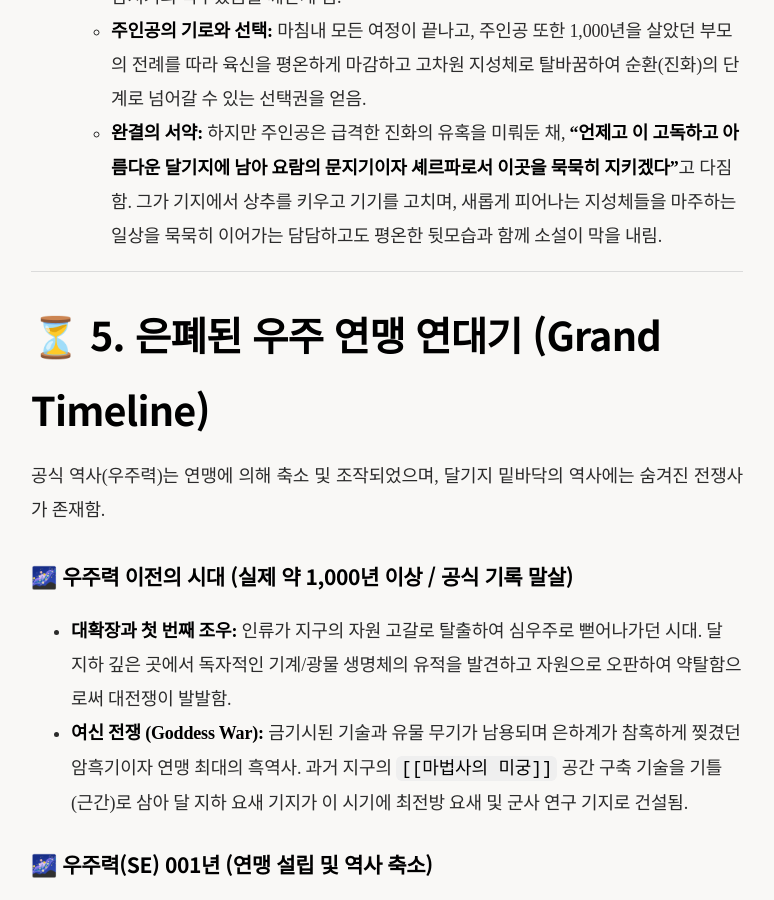
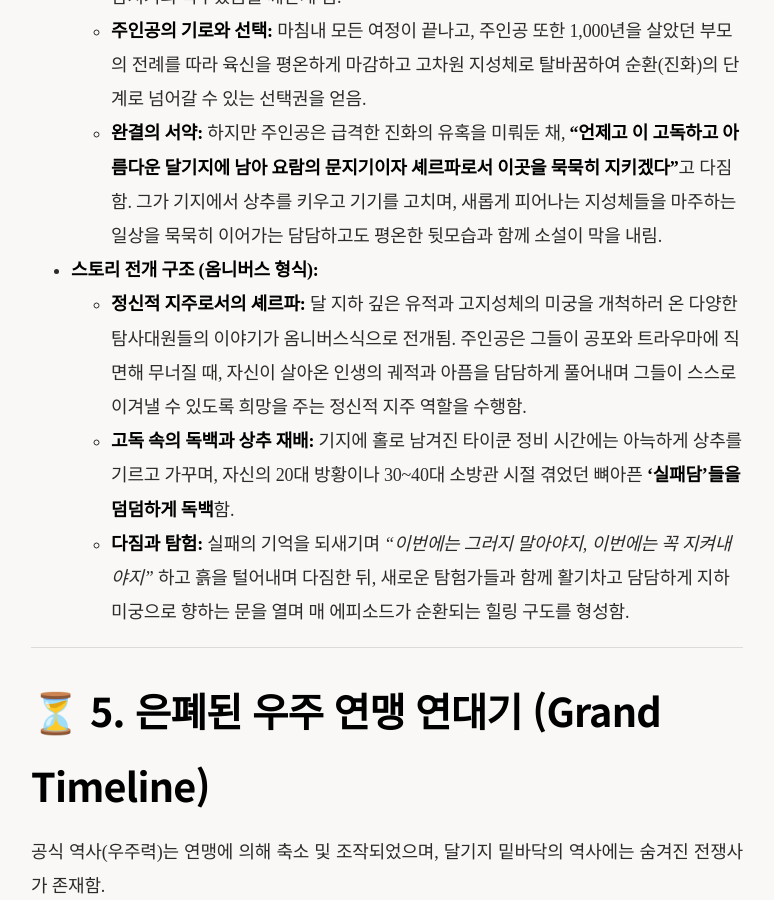
Before and after one commit to Sunggu/sunggu.github.com, a Jekyll site: the page built from posts/2026-07-13-combined-novel-settings.md, in a window 1280 px wide and 900 px high, scrolled down 5437 px. Shown: the whole window, without its empty margins (253-1027 px from the left). Built offline with Jekyll 4.4.1, drawn with Linux system fonts in a browser that asks for light colours; comment, search, counter and statistics services are not loaded.

Commit message:
feat: 옴니버스식 멘토링 전개 구조 및 독백 실패담 성찰 순환 설정 추가

```diff
--- a/posts/2026-07-13-combined-novel-settings.md
+++ b/posts/2026-07-13-combined-novel-settings.md
@@ -83,6 +83,10 @@ title: 소설 설정 - 종합 설정집 (통합본)
     *   **문지기(Sherpa & Keeper)의 각성:** 주인공은 타이쿤 업무(시설 수리, 수경 재배, 기억 재생)가 사실은 단순히 쉘터를 고치는 것이 아니라, 고전 신화 속 **'생과 사의 경계를 지키는 문지기(Keeper)'**로서 새로운 지성체의 탄생이 오염 없이 평온하게 흘러가도록 돕는 요람지기의 직무였음을 깨닫게 됨.
     *   **주인공의 기로와 선택:** 마침내 모든 여정이 끝나고, 주인공 또한 1,000년을 살았던 부모의 전례를 따라 육신을 평온하게 마감하고 고차원 지성체로 탈바꿈하여 순환(진화)의 단계로 넘어갈 수 있는 선택권을 얻음.
     *   **완결의 서약:** 하지만 주인공은 급격한 진화의 유혹을 미뤄둔 채, **"언제고 이 고독하고 아름다운 달기지에 남아 요람의 문지기이자 셰르파로서 이곳을 묵묵히 지키겠다"**고 다짐함. 그가 기지에서 상추를 키우고 기기를 고치며, 새롭게 피어나는 지성체들을 마주하는 일상을 묵묵히 이어가는 담담하고도 평온한 뒷모습과 함께 소설이 막을 내림.
+*   **스토리 전개 구조 (옴니버스 형식):**
+    *   **정신적 지주로서의 셰르파:** 달 지하 깊은 유적과 고지성체의 미궁을 개척하러 온 다양한 탐사대원들의 이야기가 옴니버스식으로 전개됨. 주인공은 그들이 공포와 트라우마에 직면해 무너질 때, 자신이 살아온 인생의 궤적과 아픔을 담담하게 풀어내며 그들이 스스로 이겨낼 수 있도록 희망을 주는 정신적 지주 역할을 수행함.
+    *   **고독 속의 독백과 상추 재배:** 기지에 홀로 남겨진 타이쿤 정비 시간에는 아늑하게 상추를 기르고 가꾸며, 자신의 20대 방황이나 30~40대 소방관 시절 겪었던 뼈아픈 **'실패담'들을 덤덤하게 독백**함.
+    *   **다짐과 탐험:** 실패의 기억을 되새기며 *"이번에는 그러지 말아야지, 이번에는 꼭 지켜내야지"* 하고 흙을 털어내며 다짐한 뒤, 새로운 탐험가들과 함께 활기차고 담담하게 지하 미궁으로 향하는 문을 열며 매 에피소드가 순환되는 힐링 구도를 형성함.
 
 ---
 
```
Also changed, not shown: posts/2026-07-13-sherpa-of-moon-base.md (+3 -0 lines).
